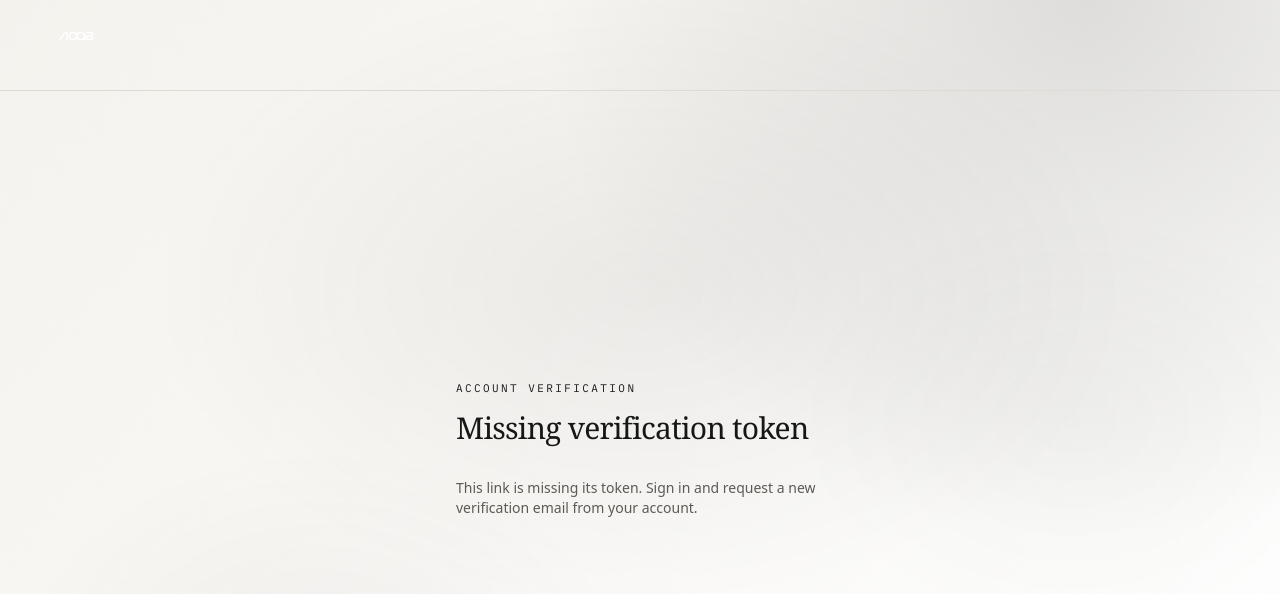
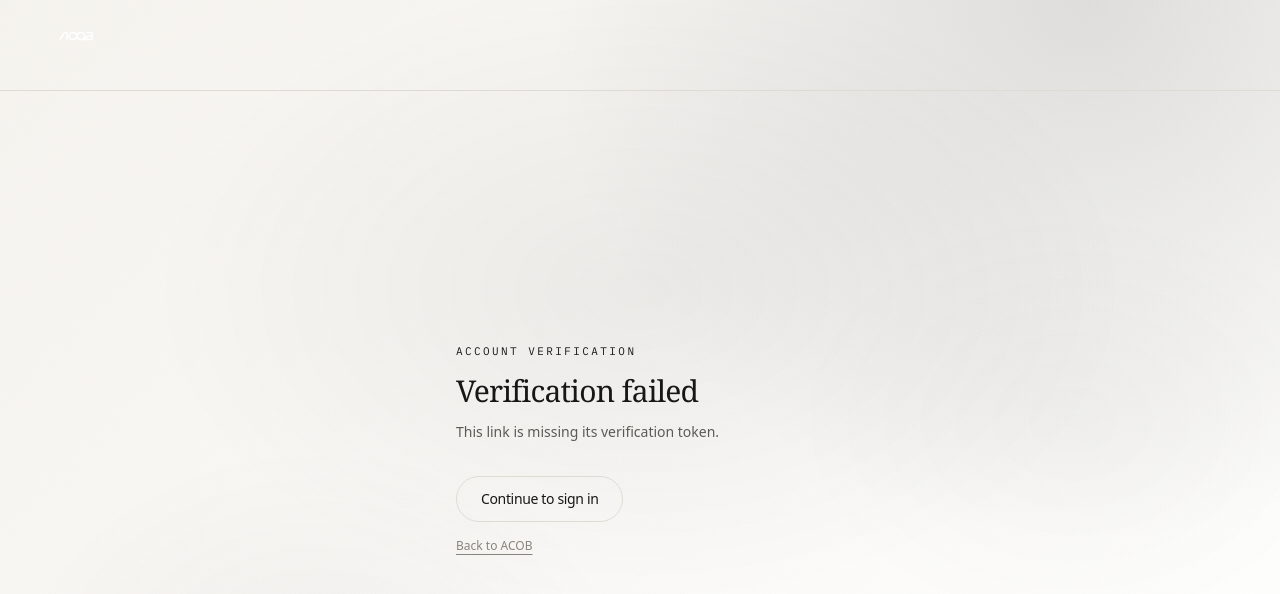
Before and after one commit to The-ACOB/acob-v2, a Next.js app: page /verify-email in a window 1280 px wide. Shown: the top 594 px of the page. Built offline with nearby package versions, Linux system fonts and the light colour scheme; no server answers.

Commit message:
fix: make verify-email client component to handle action and auto-login transition smoothly

```diff
--- a/src/app/(auth)/verify-email/page.tsx
+++ b/src/app/(auth)/verify-email/page.tsx
@@ -1,43 +1,86 @@
-import type { Metadata } from "next";
+"use client";
+
+import { useEffect, useState, useTransition } from "react";
+import { useSearchParams, useRouter } from "next/navigation";
 import Link from "next/link";
 import { AuthCard } from "@/components/auth/AuthCard";
 import { verifyEmailAction } from "@/lib/auth/actions";
 import { Button } from "@/components/ui/Button";
 
-export const metadata: Metadata = { title: "Verify your email" };
+export default function VerifyEmailPage() {
+  const searchParams = useSearchParams();
+  const router = useRouter();
+  const token = searchParams.get("token");
 
-export default async function VerifyEmailPage({
-  searchParams,
-}: {
-  searchParams: Promise<{ token?: string }>;
-}) {
-  const { token } = await searchParams;
+  const [status, setStatus] = useState<"loading" | "success" | "error">(
+    "loading",
+  );
+  const [errorMessage, setErrorMessage] = useState<string>(
+    "Invalid or expired token.",
+  );
+  const [isPending, startTransition] = useTransition();
 
-  if (!token) {
+  useEffect(() => {
+    if (!token) {
+      setStatus("error");
+      setErrorMessage("This link is missing its verification token.");
+      return;
+    }
+
+    startTransition(async () => {
+      try {
+        const result = await verifyEmailAction(token);
+
+        if (result.ok) {
+          setStatus("success");
+          setTimeout(() => {
+            router.push("/dashboard");
+            router.refresh();
+          }, 600);
+        } else {
+          setStatus("error");
+          setErrorMessage(result.error);
+        }
+      } catch (err) {
+        setStatus("error");
+        setErrorMessage("An unexpected error occurred during verification.");
+      }
+    });
+  }, [token, router]);
+
+  if (status === "loading" || isPending) {
     return (
       <AuthCard
         eyebrow="Account verification"
-        title="Missing verification token"
+        title="Verifying your email..."
+        description="Please wait while we confirm your account and sign you in."
       >
-        <p className="text-sm text-secondary">
-          This link is missing its token. Sign in and request a new verification
-          email from your account.
-        </p>
+        <div className="flex items-center justify-center py-6">
+          <div className="h-6 w-6 animate-spin rounded-full border-2 border-white border-t-transparent" />
+        </div>
       </AuthCard>
     );
   }
 
-  // Executes verification, creates session, and redirects to dashboard.
-  // If verification fails, it returns the error result object.
-  const result = await verifyEmailAction(token);
+  if (status === "success") {
+    return (
+      <AuthCard
+        eyebrow="Account verification"
+        title="Email verified!"
+        description="Signing you in and routing you to your dashboard..."
+      >
+        <div className="flex items-center justify-center py-6">
+          <div className="h-6 w-6 animate-spin rounded-full border-2 border-white border-t-transparent" />
+        </div>
+      </AuthCard>
+    );
+  }
 
   return (
     <AuthCard
       eyebrow="Account verification"
       title="Verification failed"
-      description={
-        result && !result.ok ? result.error : "An unknown error occurred."
-      }
+      description={errorMessage}
     >
       <Button href="/login" variant="secondary">
         Continue to sign in
--- a/src/lib/auth/actions.ts
+++ b/src/lib/auth/actions.ts
@@ -253,7 +253,9 @@ export async function logoutAction(): Promise<void> {
   redirect("/login");
 }
 
-export async function verifyEmailAction(token: string): Promise<ActionResult> {
+export async function verifyEmailAction(
+  token: string,
+): Promise<ActionResult<{ userId: string }>> {
   if (!token) return { ok: false, error: "Missing verification token." };
 
   const tokenHash = hashToken(token);
@@ -318,9 +320,10 @@ export async function verifyEmailAction(token: string): Promise<ActionResult> {
     targetId: userId,
   });
 
-  // Automatically authenticate user and redirect directly to dashboard
+  // Create session securely on the server
   await createSession(userId);
-  redirect("/dashboard");
+
+  return { ok: true, data: { userId } };
 }
 
 /** Always returns ok:true — never reveals whether the email exists. */
```
